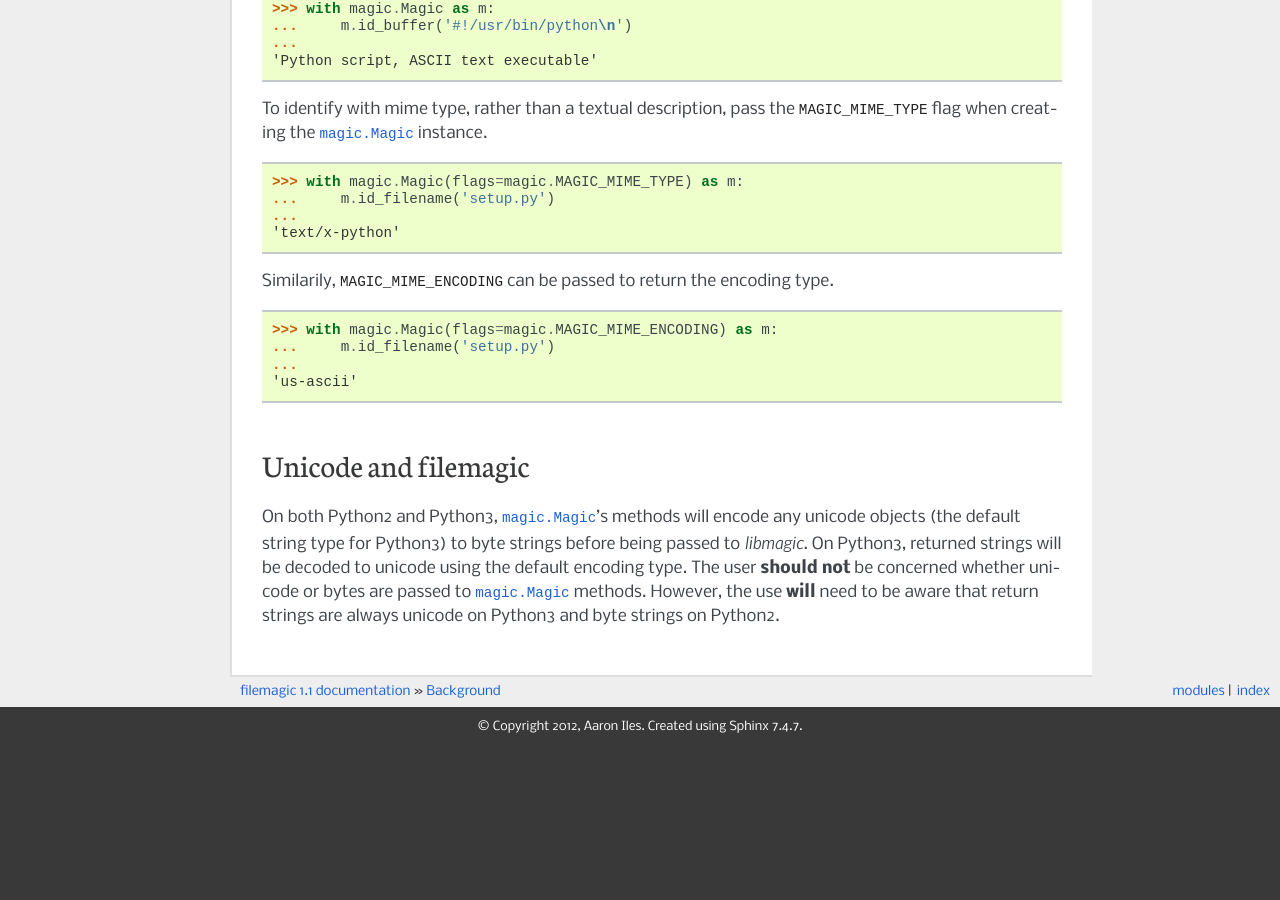
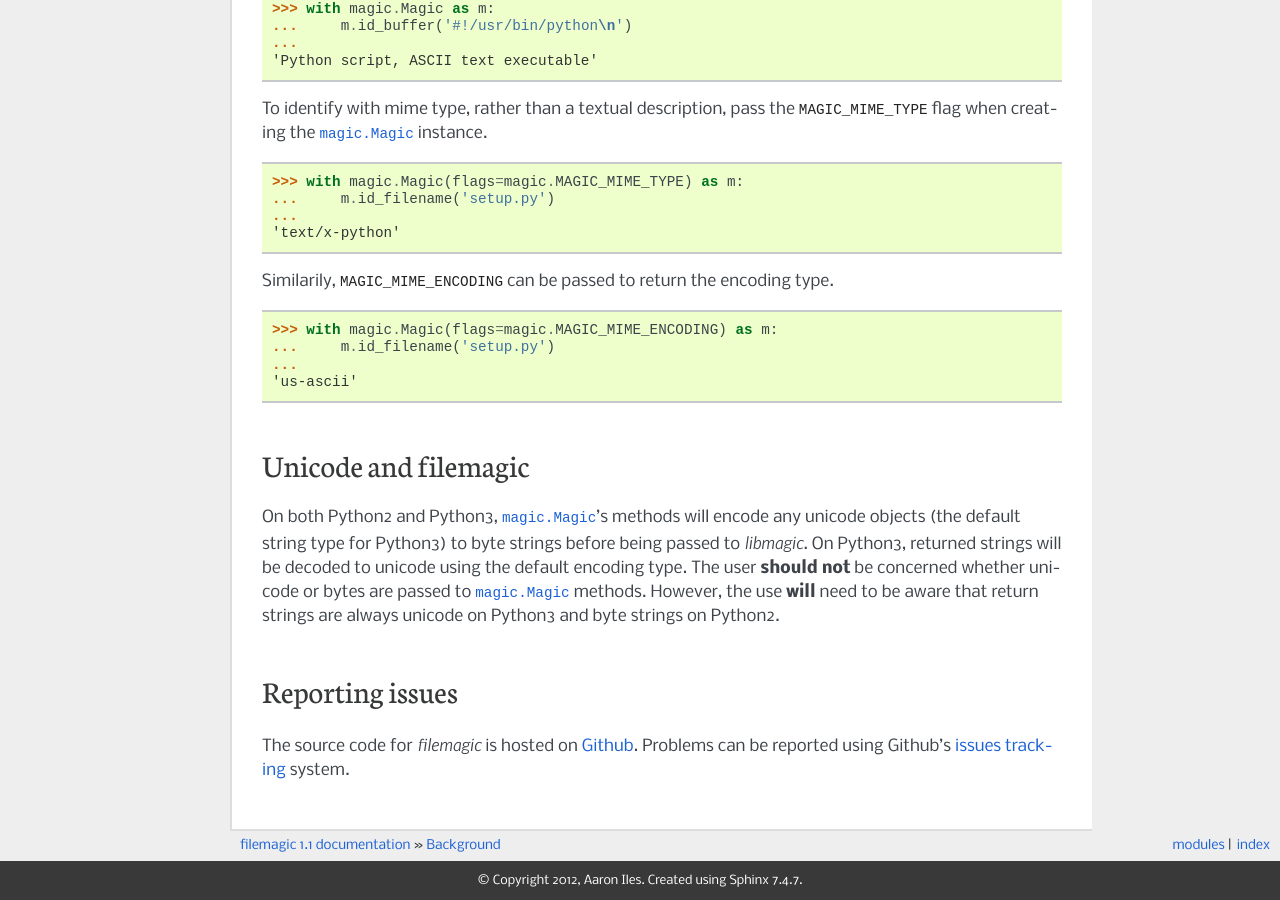
Before and after one commit to aliles/filemagic, a Sphinx documentation site: the page built from docs/source/guide_content.rst, in a window 1280 px wide and 900 px high, scrolled down 1503 px. Built offline with Sphinx 7.4.7, drawn with Linux system fonts in a browser that asks for light colours; before the commit the page ends 2249 px from its top, so only the background shows below that.

Commit message:
Add issue report to documentation
Issues are to be managed through Github.

```diff
--- a/docs/source/guide_content.rst
+++ b/docs/source/guide_content.rst
@@ -111,3 +111,13 @@ unicode using the default encoding type. The user **should not** be concerned
 whether unicode or bytes are passed to :class:`magic.Magic` methods. However,
 the use **will** need to be aware that return strings are always unicode on
 Python3 and byte strings on Python2.
+
+.. _issues:
+
+Reporting issues
+----------------
+
+The source code for *filemagic* is hosted on
+`Github <https://github.com/aliles/filemagic>`_.
+Problems can be reported using Github's
+`issues tracking <https://github.com/aliles/filemagic/issues>`_ system.
--- a/docs/source/index.rst
+++ b/docs/source/index.rst
@@ -34,3 +34,8 @@ Table of Contents
 
     guide
     api
+
+Issues
+======
+
+If you encounter problems, please refer to :ref:`issues` from the guide.
```
